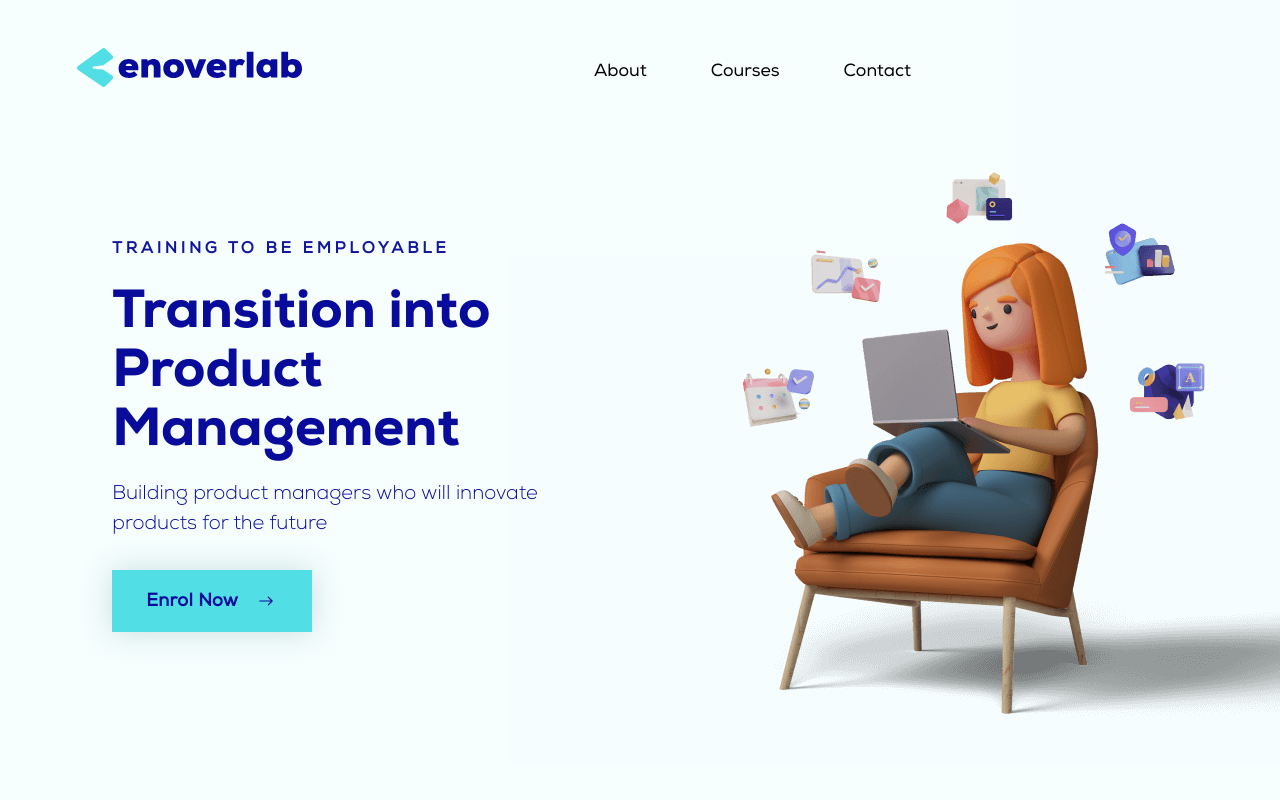
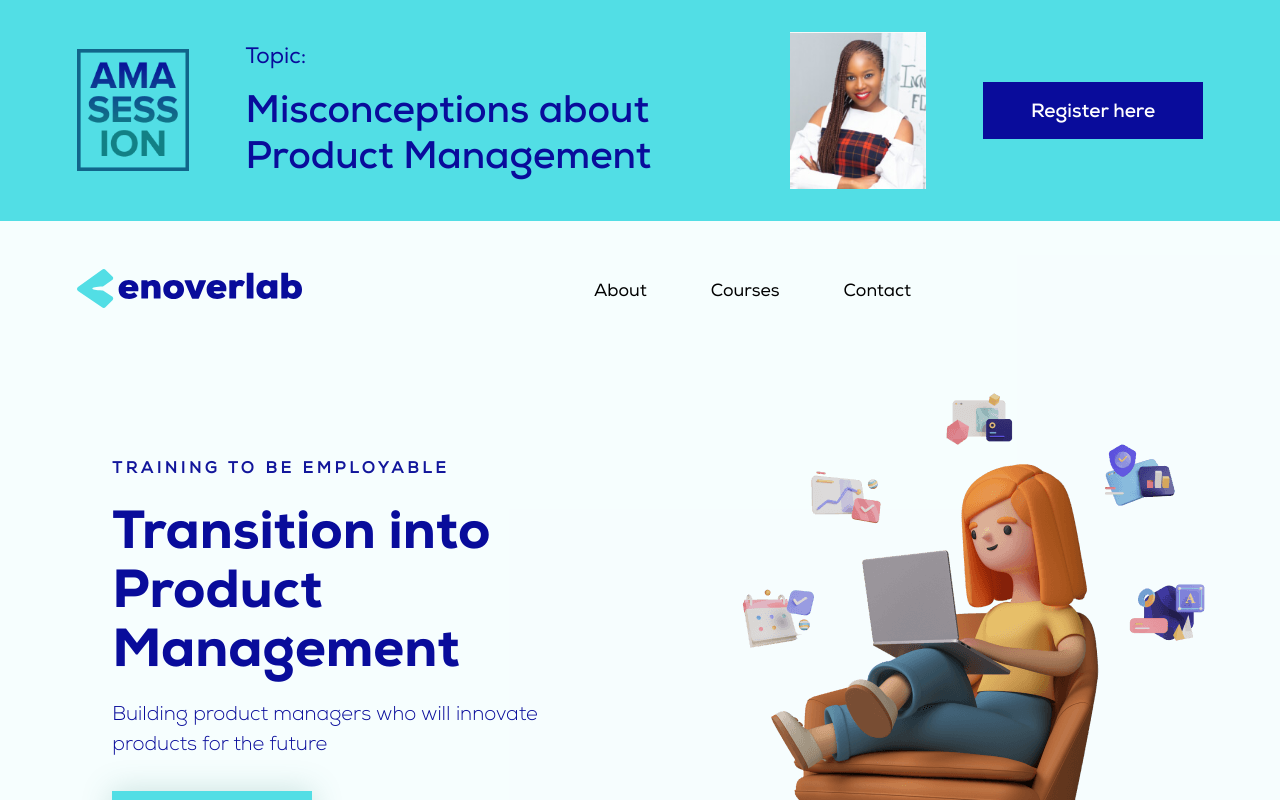
Before and after one commit to EmmanuelOluwafemi/enoverlab, a React (Create React App) app: page / in a window 1280 px wide. Shown: the top 800 px of the page. Built offline with nearby package versions, Linux system fonts and the light colour scheme.

Commit message:
added update

```diff
--- /dev/null
+++ b/src/components/Ads.js
@@ -0,0 +1,111 @@
+import React from 'react'
+
+import styled from "styled-components";
+
+import ama from "../assets/img/ama.png";
+import character from "../assets/img/ama-face.jpg";
+
+const Ads = () => {
+    return (
+        <StyledAds>
+            <img className="ama" src={ama} alt="ama" />
+
+            <div className="content">
+                <div className="title">Topic:</div>
+                <h4>Misconceptions about Product Management</h4>
+            </div>
+
+            <img className="user" src={character} alt="character" />
+
+            <a href="foem">Register here</a>
+        </StyledAds>
+    )
+}
+
+export default Ads
+
+const StyledAds = styled.section`
+    width: 100%;
+    padding: 2rem 6%;
+    background: #52DEE5;
+    display: flex;
+    align-items: center;
+    justify-content: space-between;
+
+    @media (max-width: 768px) {
+        flex-direction: column;
+        align-items: flex-start;
+    }
+
+    .ama {
+        width: 7rem;
+        height: auto;
+
+        @media (max-width: 768px) {
+            width: 3rem;
+            margin-bottom: 2rem;
+        }
+    }
+
+    .content {
+        width: 100%;
+        max-width: 488px;
+
+        .title {
+            font-size: 1.4rem;
+            font-weight: 400;
+            color: #090C9B;
+            margin-bottom: 1rem;
+
+            @media (max-width: 768px) {
+                margin-bottom: .3rem;
+            }
+        }
+
+        h4 {
+            font-size: 2.4rem;
+            font-weight: 700;
+            font-family: 'nexabold', sans-serif;
+            line-height: 1.2;
+            color: #090C9B;
+
+            @media (max-width: 768px) {
+                font-size: 1.7rem;
+            }
+        }
+    }
+
+    .user {
+        width: 8.5rem;
+        height: auto;
+
+        @media (max-width: 768px) {
+            order: 4;
+        }
+    }
+
+    a {
+        padding: 1rem 3rem;
+        background: #090C9B;
+        display: flex;
+        align-items: center;
+        justify-content: center;
+        color: #fff;
+        text-decoration: none;
+        font-size: 1.2rem;
+        font-family: 'nexabold', sans-serif;
+
+        @media (max-width: 768px) {
+            order: 3;
+            font-size: .9rem;
+            padding: .7rem 2rem;
+            margin-bottom: 1.5rem;
+            margin-top: 1rem;
+        }
+
+        &:hover {
+            background: #F4F4F6;
+            color: #090C9B;
+        }
+    }
+`;
--- a/src/pages/Home.js
+++ b/src/pages/Home.js
@@ -1,5 +1,6 @@
 import React from 'react'
 import About from '../components/About'
+import Ads from '../components/Ads'
 import Become from '../components/Become'
 import Details from '../components/Details'
 import Footer from '../components/Footer'
@@ -11,6 +12,7 @@ import What from '../components/What'
 const Home = () => {
     return (
         <>
+         <Ads />
          <Hero />
          <About />
          <Services />
```
Also changed, not shown: src/assets/img/ama-face.jpg (added), src/assets/img/ama.png (added).
